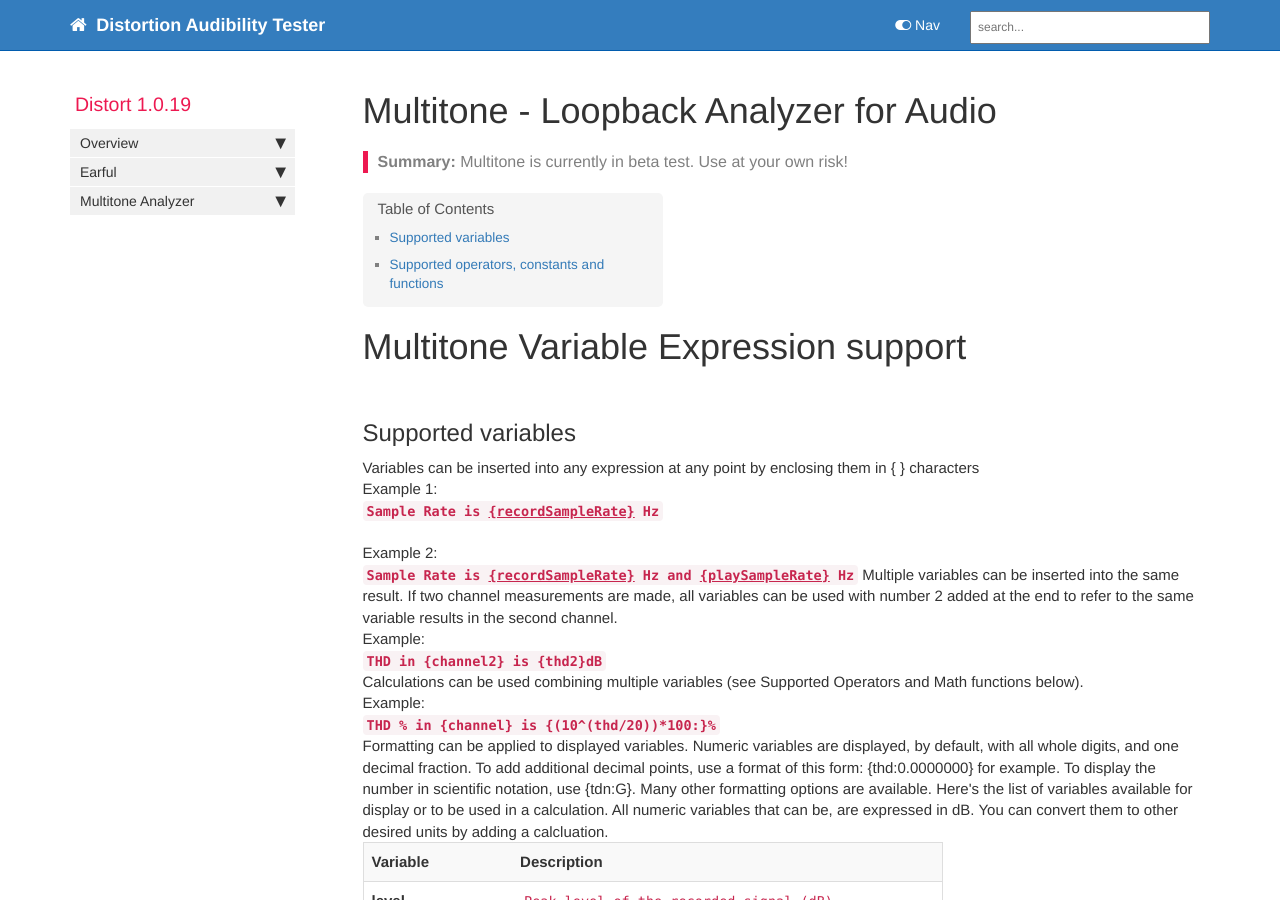
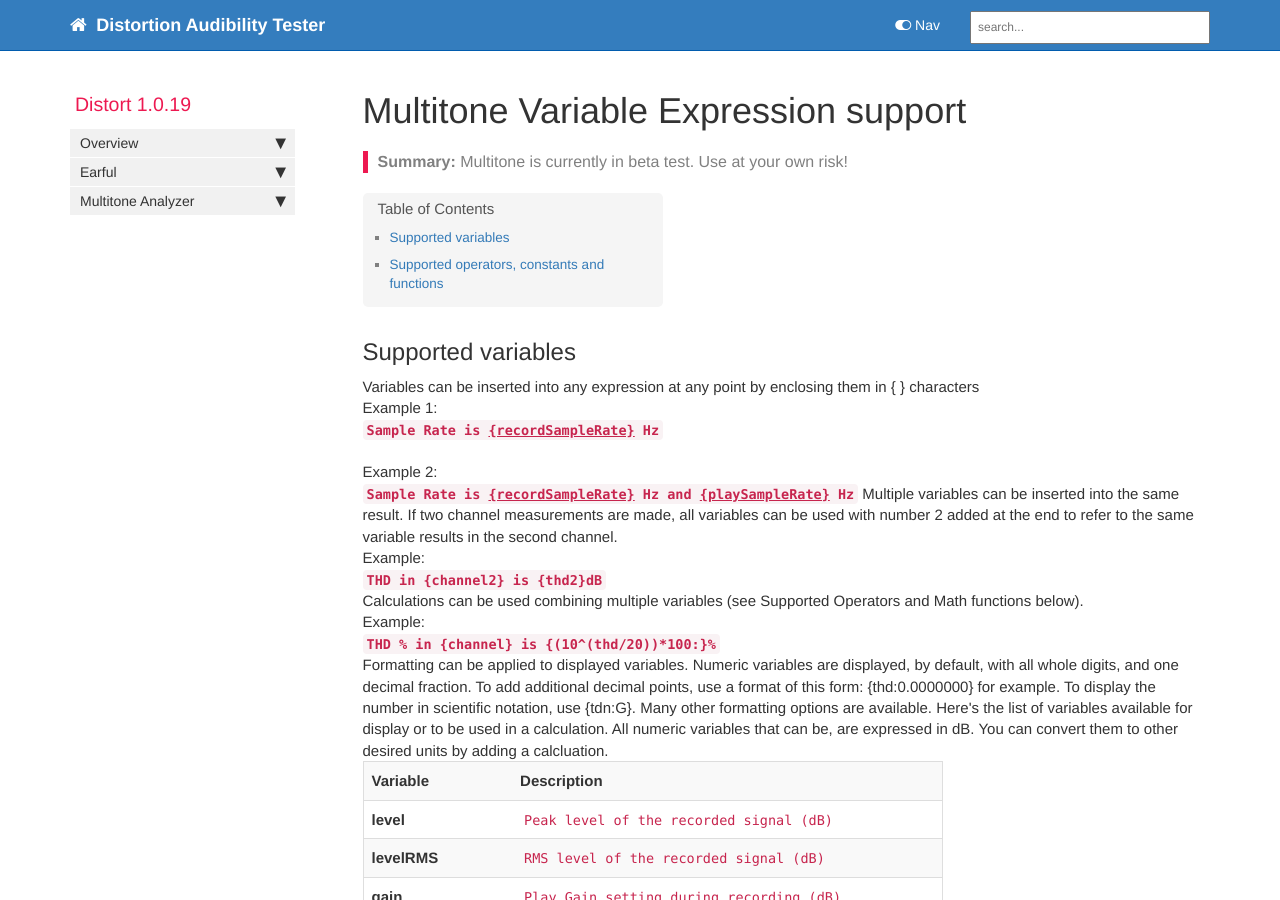
Before and after one commit to pkane2001/Distort, a Jekyll site: the page built from docs/multitone-exp.md, in a window 1280 px wide and 900 px high. Built offline with Jekyll 4.4.1, drawn with Linux system fonts in a browser that asks for light colours; nearby versions of some CDN libraries; our own code applies the rules of GitHub Pages for plain Markdown files; comment, search, counter and statistics services are not loaded; some of the changed text lies outside the part shown.

Commit message:
no message

```diff
--- a/docs/multitone-exp.md
+++ b/docs/multitone-exp.md
@@ -1,8 +1,8 @@
 ---
-title: Multitone - Loopback Analyzer for Audio
+title: Multitone Variable Expression support
 tags: [Multitone]
 keywords: release notes, announcements, what's new, new features
-last_updated: August 17, 2022
+last_updated: Sept 12, 2022
 summary: "Multitone is currently in beta test. Use at your own risk!"
 sidebar: mydoc_sidebar
 permalink: multitone-exp.html
@@ -10,7 +10,7 @@ folder: mydoc
 comments: true
 ---
 <div>
-<h1>Multitone Variable Expression support</h1><br>
+
 <h2 id="op-variables">Supported variables</h2>
 
 Variables can be inserted into any expression at any point by enclosing them in { } characters
```
